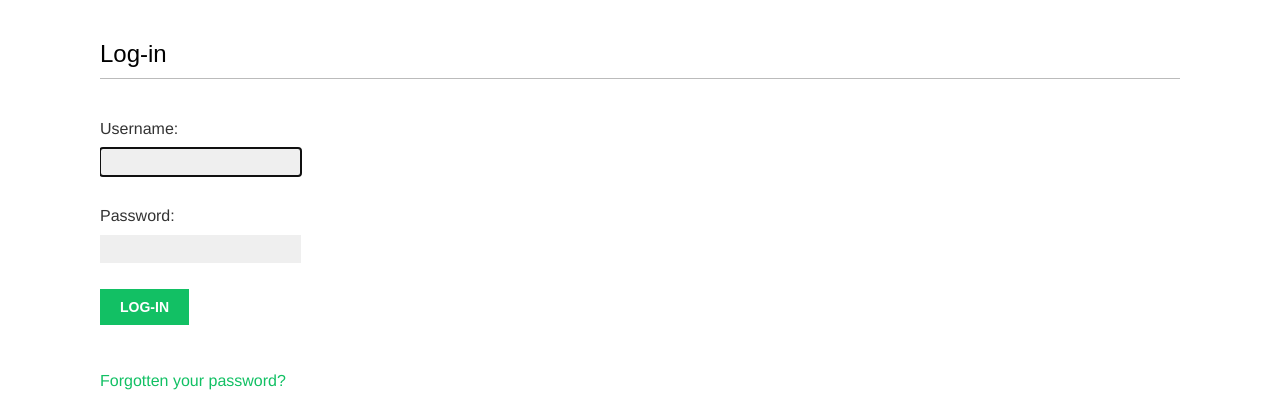
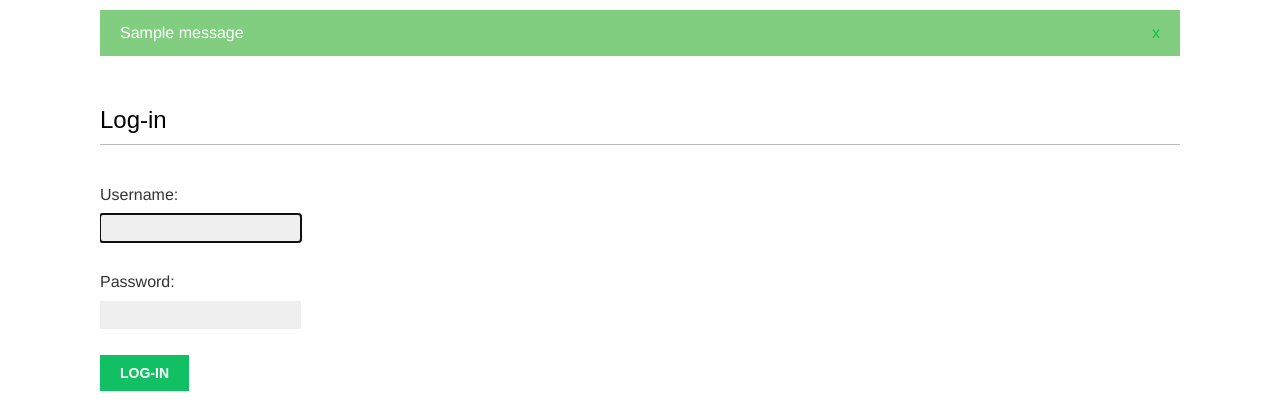
Before and after one commit to JonathanPalma-code/IHSHG-Final-Project, a Django app: page /account/login/ in a window 1280 px wide. Shown: the part 47-464 px from the top of the page. Run offline with Django 3.2, Linux system fonts and the light colour scheme; one stand-in notice (Sample message) is shown.

Commit message:
feat: add messages framework

```diff
--- a/account/templates/layout.html
+++ b/account/templates/layout.html
@@ -34,6 +34,17 @@
         </span>
     </header>
 
+    {% if messages %}
+        <ul class="messages">
+            {% for message in messages %}
+            <li class="{{ message.tags }}">
+                {{ message|safe }}
+                <a href="#" class="Close">x</a>
+            </li>
+            {% endfor %}
+        </ul>
+    {% endif %}
+
     <section id=content>
         {% block content %}
         {% endblock %}
--- a/account/views.py
+++ b/account/views.py
@@ -4,6 +4,7 @@ from django.contrib.auth import authenticate, login
 from django.contrib.auth.decorators import login_required
 from .forms import LoginForm, UserRegistrationForm, UserEditForm, ProfileEditForm
 from .models import Profile
+from django.contrib import messages
 
 @login_required
 def home(request):
@@ -20,6 +21,9 @@ def edit(request):
         if user_form.is_valid() and profile_form.is_valid():
             user_form.save()
             profile_form.save()
+            messages.success(request, 'Profile updated successfully!')
+        else:
+            messages.error(request, 'Error updating your profile.')
 
     else:
         user_form = UserEditForm(instance=request.user)
```
Also changed, not shown: db.sqlite3.
